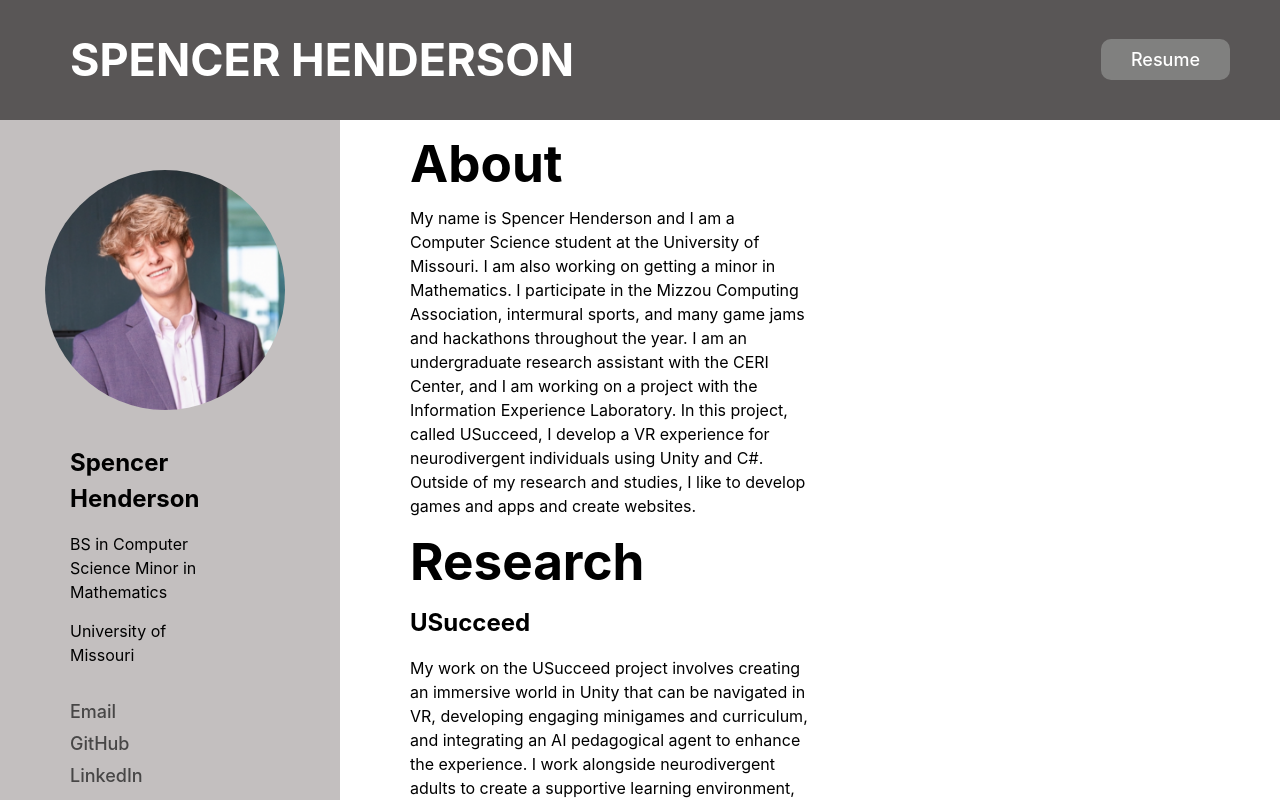
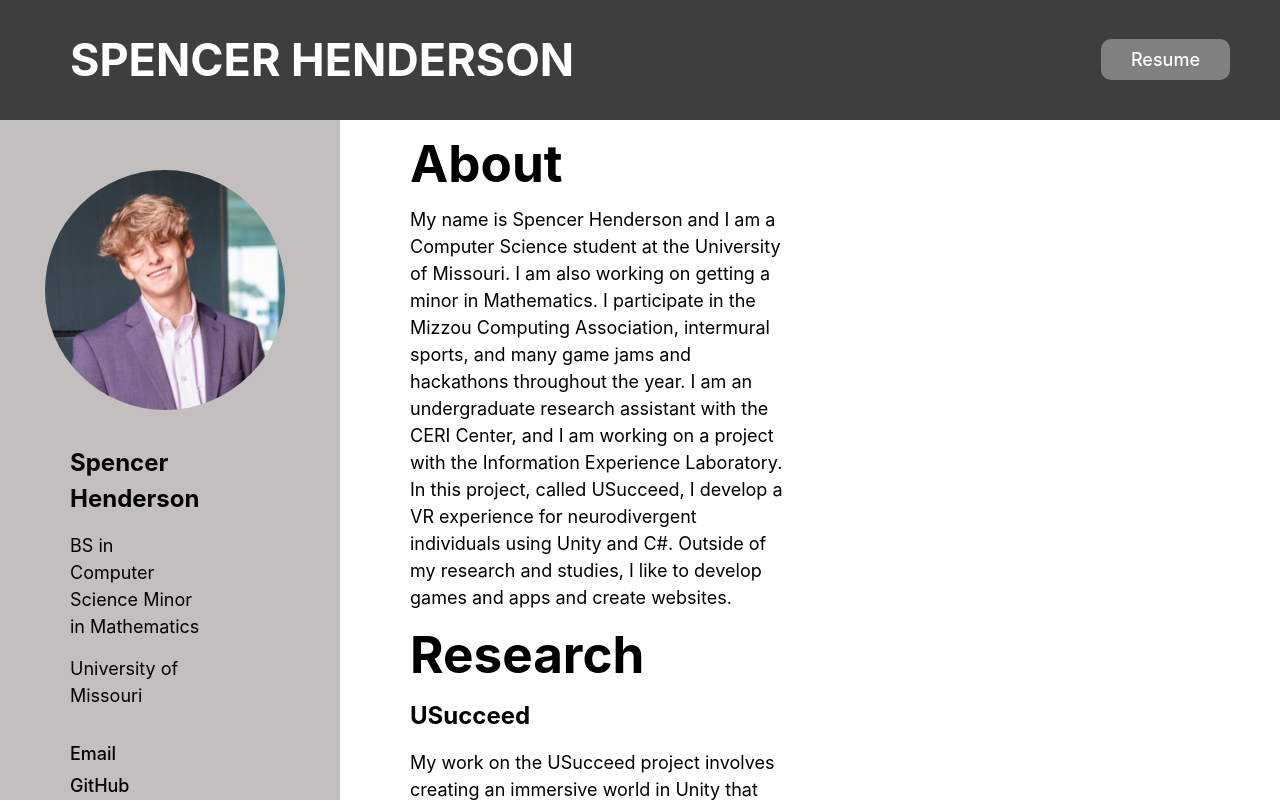
Before and after one commit to SHenders2424/SHWebsite, a React (Vite) app: page / in a window 1280 px wide. Shown: the top 802 px of the page. Built offline with nearby package versions, Linux system fonts and the light colour scheme.

Commit message:
made p larger

```diff
--- a/src/App.css
+++ b/src/App.css
@@ -14,7 +14,7 @@
 /* Top Header */
 .top-header {
   width: 100%;
-  background-color: #595656; /* Dark background */
+  background-color: #3f3e3e; /* Dark background */
   color: white; /* White text */
   padding: 10px 20px; /* Adds some left padding */
   display: flex;
@@ -78,7 +78,7 @@ nav ul li {
 }
 
 nav ul li a {
-  color: rgb(71, 70, 70);
+  color: rgb(0, 0, 0);
   text-decoration: none;
   font-size: 18px;
   display: block; /* Makes links take full width */
@@ -106,5 +106,9 @@ h1, h2, p {
   margin-top: 15px;
   margin-bottom: 15px;
   margin-left: 50px;
-  margin-right: 450px;
+  margin-right: 470px;
 }
+
+p {
+  font-size: 18px; /* Adjust size as needed */
+}
```
